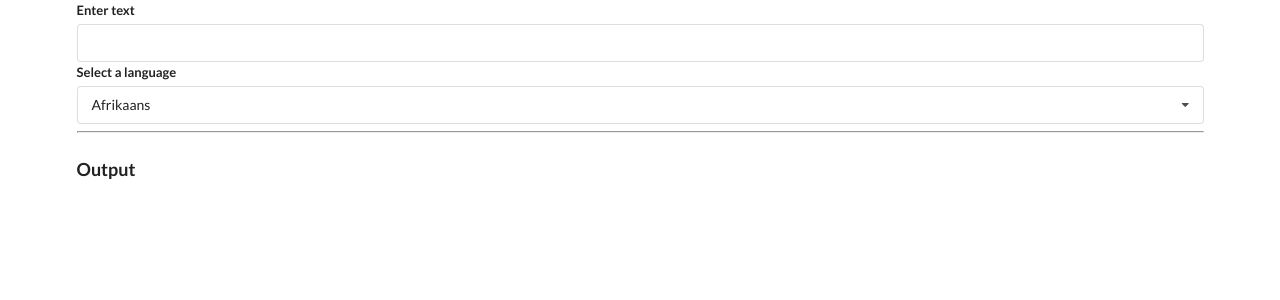
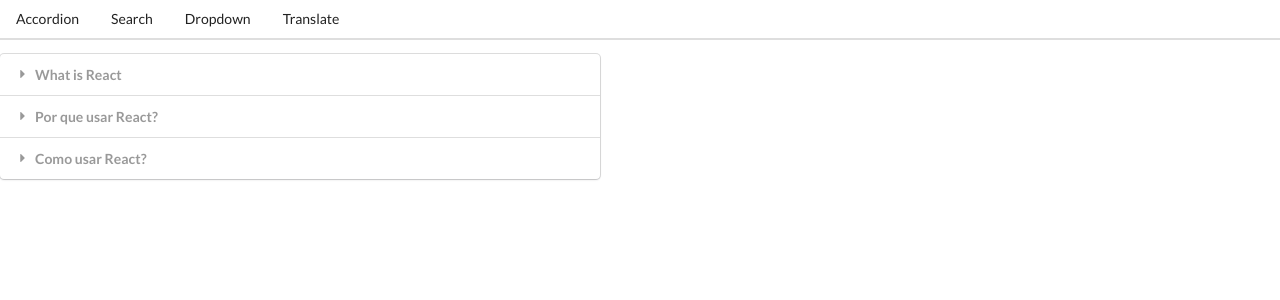
Before and after one commit to dc-diogo/react-widgets, a React (Create React App) app: page / in a window 1280 px wide. Shown: the top 300 px of the page. Built offline with nearby package versions, Linux system fonts and the light colour scheme; no server answers.

Commit message:
Working with react routing

```diff
--- a/src/App.js
+++ b/src/App.js
@@ -3,7 +3,8 @@
 import Search from './components/Search';
 import Dropdown from './components/Dropdown';
 import Translate from './components/Translate';
-
+import Route from './components/Route';
+import Header from './components/Header';
 const items = [
   {
     title: 'What is React',
@@ -41,7 +42,24 @@
 
   return (
     <div>
-      <Translate />
+      <Header />
+      <Route path="/">
+        <Accordion items={items} />
+      </Route>
+      <Route path="/list">
+        <Search />
+      </Route>
+      <Route path="/dropdown">
+        <Dropdown
+          label="Select a color"
+          options={options}
+          selected={selected}
+          onSelectedChange={setSelected}
+        />
+      </Route>
+      <Route path="/translate">
+        <Translate />
+      </Route>
     </div>
   );
 };
--- /dev/null
+++ b/src/components/Header.js
@@ -0,0 +1,23 @@
+import React from 'react';
+import Link from './Link';
+
+const Header = () => {
+  return (
+    <div className="ui secondary pointing menu">
+      <Link href="/" className="item">
+        Accordion
+      </Link>
+      <Link href="/list" className="item">
+        Search
+      </Link>
+      <Link href="/dropdown" className="item">
+        Dropdown
+      </Link>
+      <Link href="/translate" className="item">
+        Translate
+      </Link>
+    </div>
+  );
+};
+
+export default Header;
--- /dev/null
+++ b/src/components/Link.js
@@ -0,0 +1,22 @@
+import React from 'react';
+
+const Link = ({ className, href, children }) => {
+  const onClick = (event) => {
+    if (event.metaKey || event.altKey || event.ctrlKey || event.shiftKey) {
+      return;
+    }
+    event.preventDefault();
+    window.history.pushState({}, '', href);
+
+    const navEvent = new PopStateEvent('popstate');
+    window.dispatchEvent(navEvent);
+  };
+
+  return (
+    <a onClick={onClick} className={className} href={href}>
+      {children}
+    </a>
+  );
+};
+
+export default Link;
--- /dev/null
+++ b/src/components/Route.js
@@ -0,0 +1,21 @@
+import { useState, useEffect } from 'react';
+
+const Route = ({ path, children }) => {
+  const [currentPath, setCurrentPath] = useState(window.location.pathname);
+
+  useEffect(() => {
+    const onLocationChange = () => {
+      setCurrentPath(window.location.pathname);
+    };
+
+    window.addEventListener('popstate', onLocationChange);
+
+    return () => {
+      window.removeEventListener('popstate', onLocationChange);
+    };
+  });
+
+  return currentPath === path ? children : null;
+};
+
+export default Route;
```
